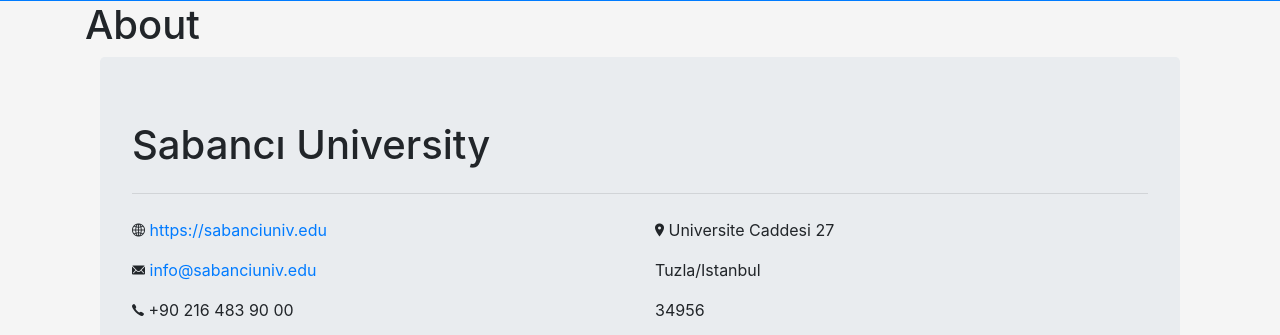
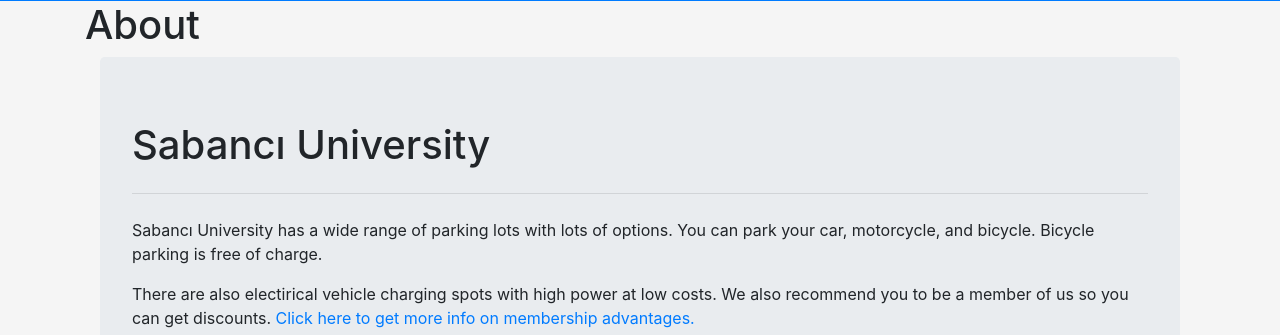
Before and after one commit to AYasinAkalin/ParkingLotManagement, a Flask app: page /about in a window 1280 px wide. Shown: the part 58-393 px from the top of the page. Run offline with Flask 2, Linux system fonts and the light colour scheme; data comes from the database, SQL or seed files in the repository; some libraries are stand-ins or nearby versions.

Commit message:
Update about.html
Add paragraph

```diff
--- a/src/app/templates/about.html
+++ b/src/app/templates/about.html
@@ -6,6 +6,9 @@
   <div class="container">
     <div class="jumbotron">
       <h1 class="display-6">{{ info[0] }}</h1>
+      <hr class="my-4">
+      <p>{{ info[0] }} has a wide range of parking lots with lots of options. You can park your car, motorcycle, and bicycle. Bicycle parking is free of charge.</p>
+      <p>There are also electirical vehicle charging spots with high power at low costs. We also recommend you to be a member of us so you can get discounts. <a href="/services">Click here to get more info on membership advantages.</a></a></p>
       <hr class="my-4">
       <div class="row">
 
```
